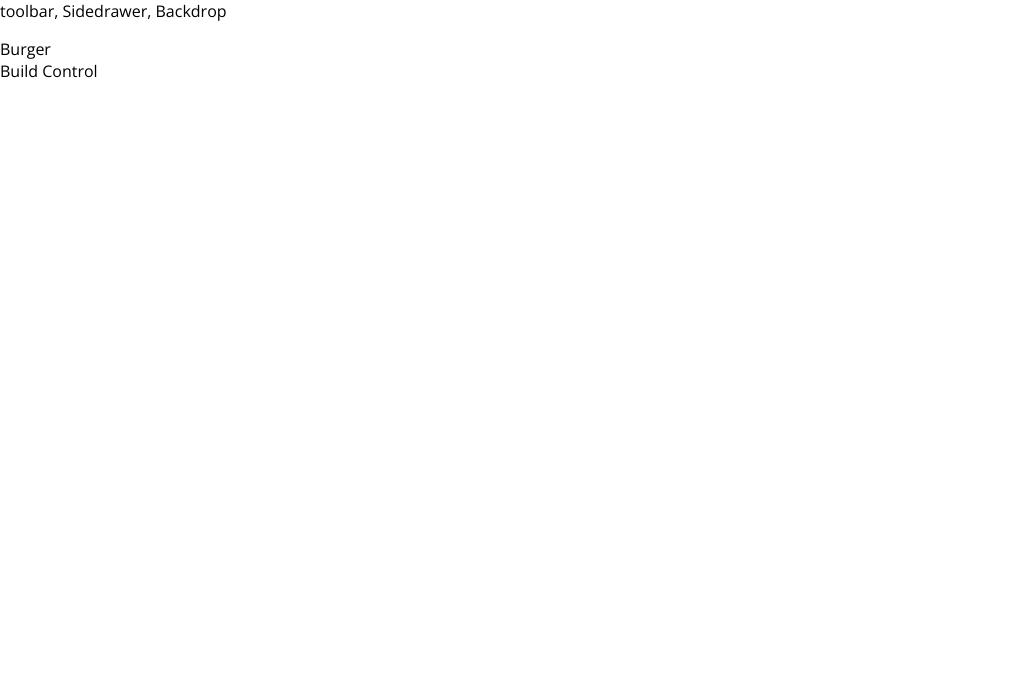
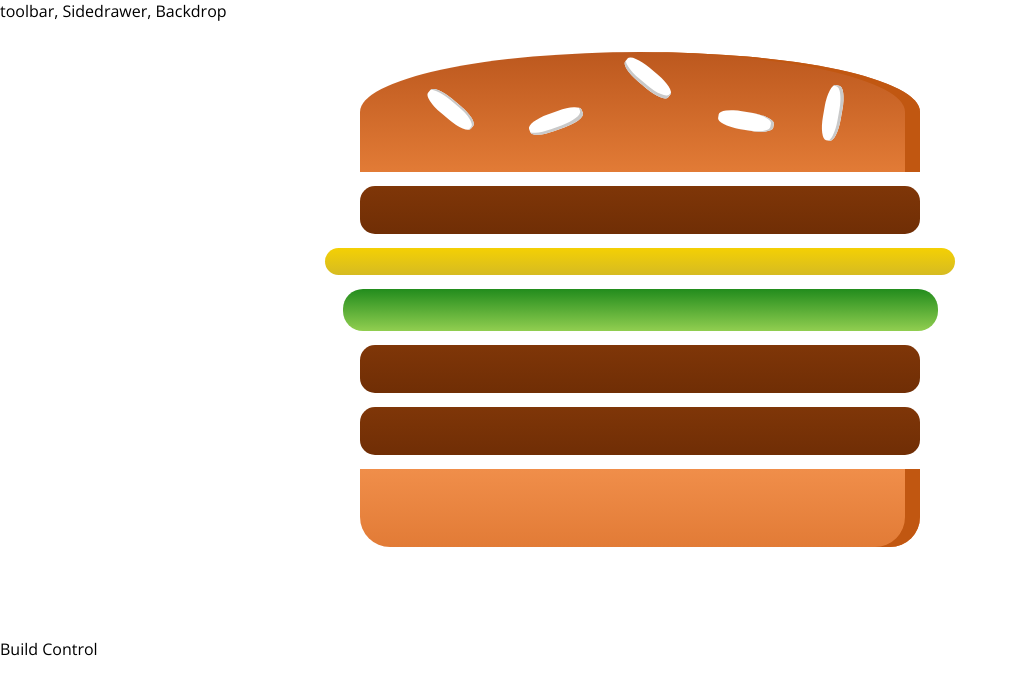
Before and after one commit to jdavidmartinez/setup-burger-project, a React app in the folder burger-basics--01-after-eject-and-css-modules/: page / in a window 1280 px wide. Shown: the top 694 px of the page, without its empty margins (0-1018 px from the left). Built offline with nearby package versions, Linux system fonts and the light colour scheme.

Commit message:
Infra: creating Burger visual componet already

```diff
--- /dev/null
+++ b/burger-basics--01-after-eject-and-css-modules/src/components/Layout/Burger/Burger.css
@@ -0,0 +1,30 @@
+.Burger{
+    font-size: 1.2rem;
+    font-weight: bold;
+    height: 250px;
+    margin: auto;
+    overflow: scroll;
+    text-align: center;
+    width: 100%;
+}
+
+@media (min-width: 500px) and (min-height: 400px) {
+    .Burger{
+        width: 450px;
+        height: 400px;
+    }
+}
+
+@media (min-width: 500px) and (min-height: 401px) {
+    .Burger{
+        width: 350px;
+        height: 300px;
+    }
+}
+
+@media (min-width: 1000px) and (min-height: 700px) {
+    .Burger{
+        width: 700px;
+        height: 600px;
+    }
+}
--- a/burger-basics--01-after-eject-and-css-modules/src/components/Layout/Burger/Burger.js
+++ b/burger-basics--01-after-eject-and-css-modules/src/components/Layout/Burger/Burger.js
@@ -0,0 +1,22 @@
+import React from 'react';
+
+import clasess from './Burger.css';
+
+import BurgerIngredient from './BurgerIngredient/BurgerIngredient';
+const burger = () => {
+
+    return (
+        <div className={clasess.Burger}>
+            <BurgerIngredient type="bread-top"/>
+            <BurgerIngredient type="meat"/>
+            <BurgerIngredient type="cheese"/>
+            <BurgerIngredient type="salad"/>
+            <BurgerIngredient type="meat"/>
+            <BurgerIngredient type="bacon"/>
+            <BurgerIngredient type="meat"/>
+            <BurgerIngredient type="bread-bottom"/>
+        </div>
+    );
+};
+
+export default burger;
--- a/burger-basics--01-after-eject-and-css-modules/src/components/Layout/Burger/BurgerIngredient/BurgerIngredient.css
+++ b/burger-basics--01-after-eject-and-css-modules/src/components/Layout/Burger/BurgerIngredient/BurgerIngredient.css
@@ -0,0 +1,113 @@
+.BreadBottom {
+    height: 13%;
+    width: 80%;
+    background: linear-gradient(#F08E4A, #e27b36);
+    border-radius: 0 0 30px 30px;
+    box-shadow: inset -15px 0 #c15711;
+    margin: 2% auto;
+}
+
+.BreadTop {
+    height: 20%;
+    width: 80%;
+    background: linear-gradient(#bc581e, #e27b36);
+    border-radius: 50% 50% 0 0;
+    box-shadow: inset -15px 0 #c15711;
+    margin: 2% auto;
+    position: relative;
+}
+
+.Seeds1 {
+    width: 10%;
+    height: 15%;
+    position: absolute;
+    background-color: white;
+    left: 30%;
+    top: 50%;
+    border-radius: 40%;
+    transform: rotate(-20deg);
+    box-shadow: inset -2px -3px #c9c9c9;
+}
+
+.Seeds1:after {
+    content: "";
+    width: 100%;
+    height: 100%;
+    position: absolute;
+    background-color: white;
+    left: -170%;
+    top: -260%;
+    border-radius: 40%;
+    transform: rotate(60deg);
+    box-shadow: inset -1px 2px #c9c9c9;
+  }
+
+.Seeds1:before {
+    content: "";
+    width: 100%;
+    height: 100%;
+    position: absolute;
+    background-color: white;
+    left: 180%;
+    top: -50%;
+    border-radius: 40%;
+    transform: rotate(60deg);
+    box-shadow: inset -1px -3px #c9c9c9;
+  }
+
+  .Seeds2 {
+    width: 10%;
+    height: 15%;
+    position: absolute;
+    background-color: white;
+    left: 64%;
+    top: 50%;
+    border-radius: 40%;
+    transform: rotate(10deg);
+    box-shadow: inset -3px 0 #c9c9c9;
+  }
+
+  .Seeds2:before {
+    content: "";
+    width: 100%;
+    height: 100%;
+    position: absolute;
+    background-color: white;
+    left: 150%;
+    top: -130%;
+    border-radius: 40%;
+    transform: rotate(90deg);
+    box-shadow: inset 1px 3px #c9c9c9;
+  }
+
+
+.Meat {
+    width: 80%;
+    height: 8%;
+    background: linear-gradient(#7f3608, #702e05);
+    margin: 2% auto;
+    border-radius: 15px;
+}
+
+.Cheese {
+    width: 90%;
+    height: 4.5%;
+    margin: 2% auto;
+    background: linear-gradient(#f4d004, #d6bb22);
+    border-radius: 20px;
+}
+
+.Salad {
+    width: 85%;
+    height: 7%;
+    margin: 2% auto;
+    background: linear-gradient(#228c1d, #91ce50);
+    border-radius: 20px;
+}
+
+.Bacon {
+    width: 80%;
+    height: 3%;
+    background: linear-gradient(#bf3813, #c45e38);
+    margin: 2% auto;
+}
--- a/burger-basics--01-after-eject-and-css-modules/src/components/Layout/Burger/BurgerIngredient/BurgerIngredient.js
+++ b/burger-basics--01-after-eject-and-css-modules/src/components/Layout/Burger/BurgerIngredient/BurgerIngredient.js
@@ -1,7 +1,7 @@
-import React, { Component } from "reac";
+import React, { Component } from "react";
 import PropTypes from "prop-types";
 
-import clasess from "./burgerIngredient.css";
+import clasess from "./BurgerIngredient.css";
 
 class BurgerIngredient extends Component {
   render() {
@@ -14,8 +14,8 @@
       case "bread-top":
         ingredient = (
           <div className={clasess.BreadTop}>
-            <div className={clasess.seeds1}></div>
-            <div className={clasess.seeds2}></div>
+            <div className={clasess.Seeds1}></div>
+            <div className={clasess.Seeds2}></div>
           </div>
         );
         break;
@@ -39,7 +39,7 @@
 
   }
   BurgerIngredient.propTypes={
-    tyep: PropTypes.string.isRequired
+    type: PropTypes.string.isRequired
 }
 
 export default BurgerIngredient;
--- a/burger-basics--01-after-eject-and-css-modules/src/containers/BurgerBuilder/BurgerBuilder.js
+++ b/burger-basics--01-after-eject-and-css-modules/src/containers/BurgerBuilder/BurgerBuilder.js
@@ -1,13 +1,15 @@
 import React, { Component} from 'react';
 
 import Aux from '../../hoc/Aux';
+
+import Burger from '../../components/Layout/Burger/Burger'
 
 
 class BurgerBuilder extends Component {
     render () {
         return (
             <Aux>
-                <div>Burger</div>
+                <Burger/>
                 <div>Build Control</div>
             </Aux>
         );
--- a/package.json
+++ /dev/null
@@ -1,5 +0,0 @@
-{
-  "dependencies": {
-    "prop-types": "^15.7.2"
-  }
-}
```
Also changed, not shown: 2 other files (tests, documents, lock files or other folders).
